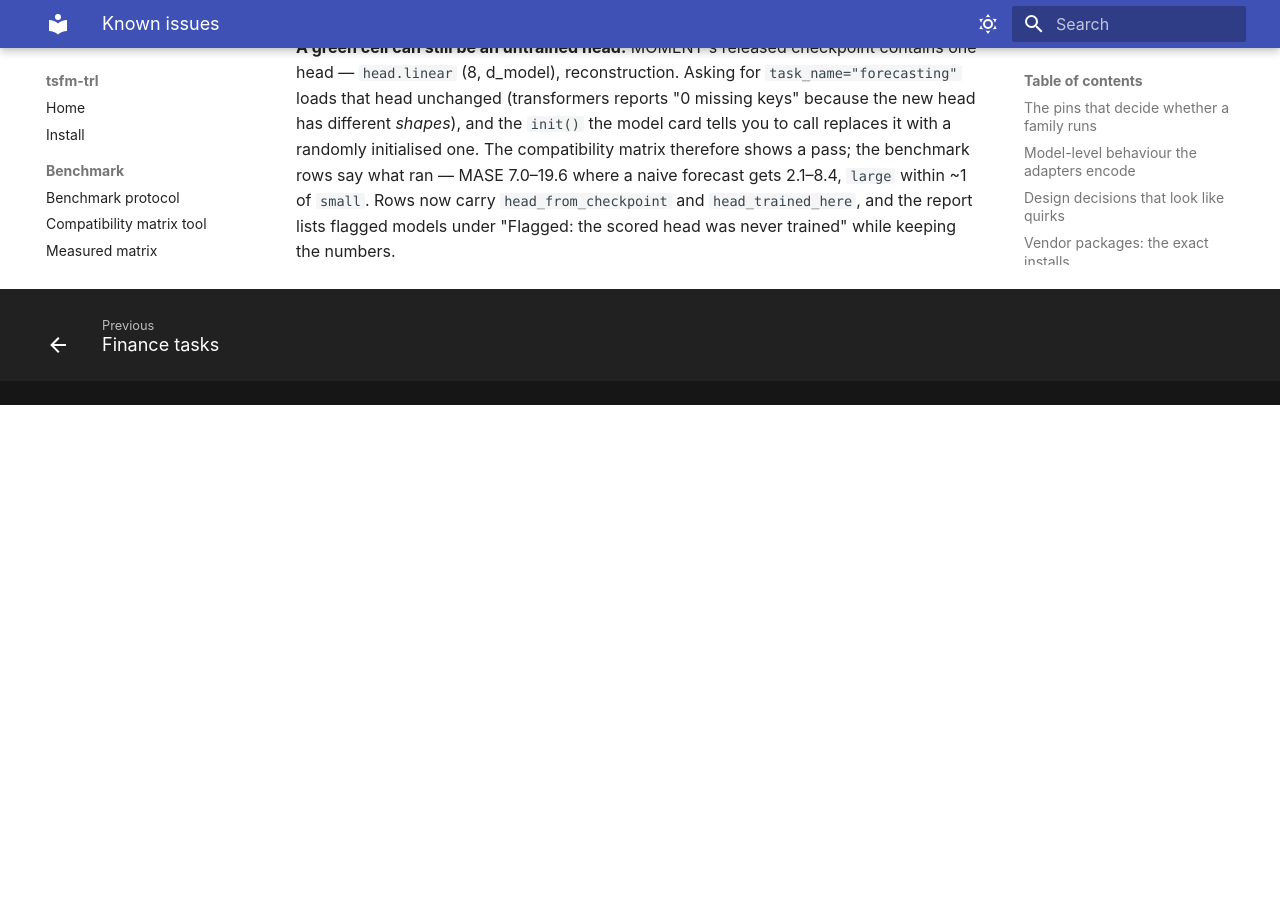
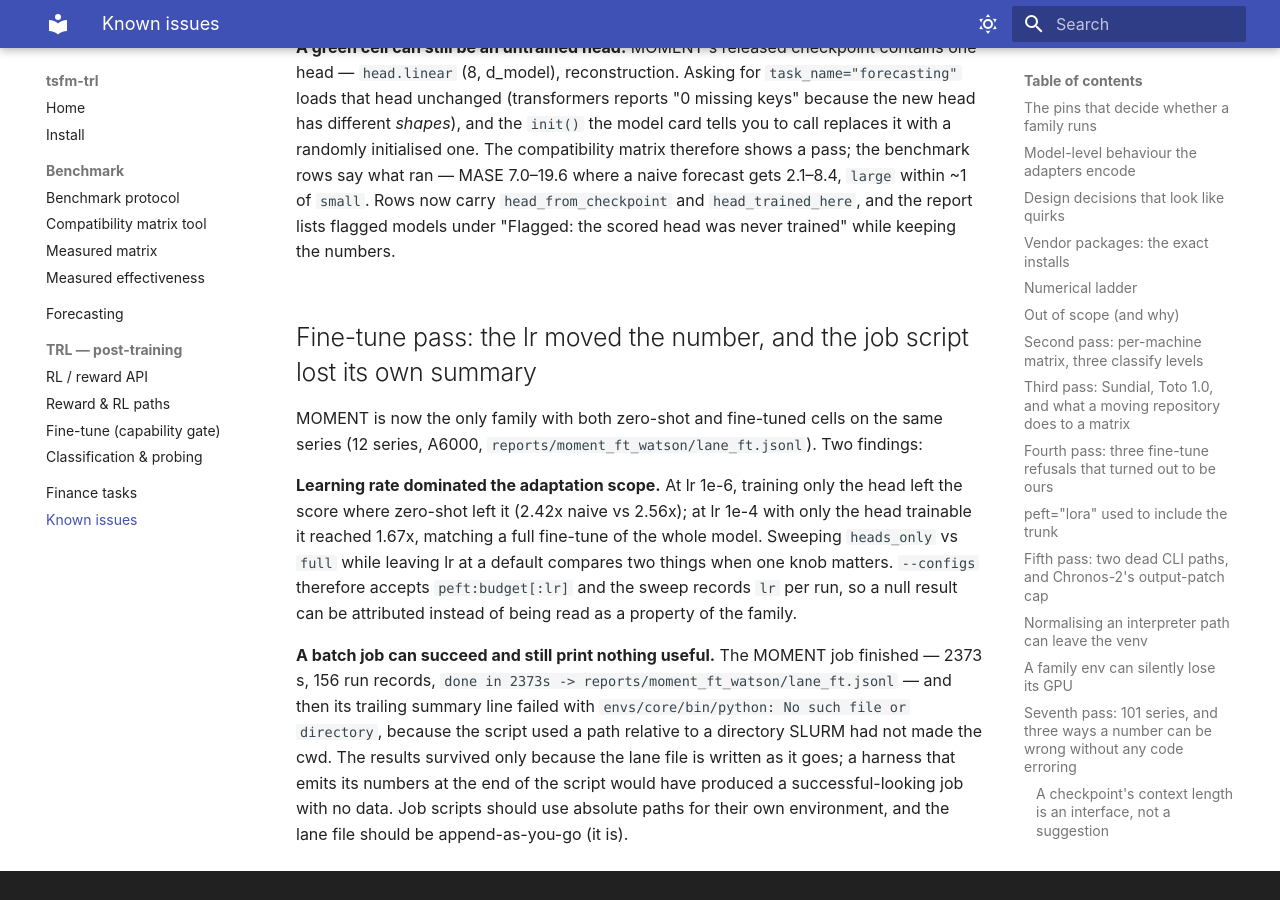
Before and after one commit to DobricLilujun/tsfm-trl, an MkDocs documentation site: the page built from docs/08_known_issues.md, in a window 1280 px wide and 900 px high, scrolled down 15692 px. Built offline with MkDocs 1.6.1 and Material for MkDocs 9.7.7, drawn with Linux system fonts in a browser that asks for light colours; before the commit the page ends 16097 px from its top, so only the background shows below that.

Commit message:
MOMENT fine-tune result, and the lr finding
Zero-shot vs fine-tuned on the same 12 series (MASE / naive, median): 2.56 -> 1.67 at h=21,
2.14 -> 1.55 at h=63 with only the head trainable at lr 1e-4; at lr 1e-6 the number barely
moves. Fine-tuning closes about a third of MOMENT's gap and it still loses to naive on 11 of
12 series. probes/watson/moment_ft_report.py reproduces the table from the lane file.

```diff
--- a/docs/08_known_issues.md
+++ b/docs/08_known_issues.md
@@ -567,3 +567,24 @@ rows say what ran — MASE 7.0–19.6 where a naive forecast gets 2.1–8.4, `la
 `small`. Rows now carry `head_from_checkpoint` and `head_trained_here`, and the report
 lists flagged models under "Flagged: the scored head was never trained" while keeping the
 numbers.
+
+## Fine-tune pass: the lr moved the number, and the job script lost its own summary
+
+MOMENT is now the only family with both zero-shot and fine-tuned cells on the same series
+(12 series, A6000, `reports/moment_ft_watson/lane_ft.jsonl`). Two findings:
+
+**Learning rate dominated the adaptation scope.** At lr 1e-6, training only the head left
+the score where zero-shot left it (2.42x naive vs 2.56x); at lr 1e-4 with only the head
+trainable it reached 1.67x, matching a full fine-tune of the whole model. Sweeping
+`heads_only` vs `full` while leaving lr at a default compares two things when one knob
+matters. `--configs` therefore accepts `peft:budget[:lr]` and the sweep records `lr` per
+run, so a null result can be attributed instead of being read as a property of the family.
+
+**A batch job can succeed and still print nothing useful.** The MOMENT job finished —
+2373 s, 156 run records, `done in 2373s -> reports/moment_ft_watson/lane_ft.jsonl` — and
+then its trailing summary line failed with `envs/core/bin/python: No such file or
+directory`, because the script used a path relative to a directory SLURM had not made the
+cwd. The results survived only because the lane file is written as it goes; a harness that
+emits its numbers at the end of the script would have produced a successful-looking job
+with no data. Job scripts should use absolute paths for their own environment, and the
+lane file should be append-as-you-go (it is).
--- a/docs/09_benchmark.md
+++ b/docs/09_benchmark.md
@@ -253,6 +253,35 @@ statement about fine-tuned checkpoints, or cross-context comparison of TTM again
 256-point models without reading the `ctx` column. Reproduce the table with
 `probes/trux/rank_pass3.py` over the merged JSONL files.
 
+### The one fine-tune measurement in this benchmark (MOMENT, watson A6000)
+
+The matrix says which families *can* be fine-tuned; only MOMENT has zero-shot and
+fine-tuned cells on the same series, because its zero-shot forecast head is randomly
+initialised and fine-tuning is the only way it becomes a forecaster. 12 series, ctx 256,
+120 fit steps from the train span, scored on the test span
+(`reports/moment_ft_watson/lane_ft.jsonl`, read it with
+`probes/watson/moment_ft_report.py`). MASE as a ratio to naive, median over the 12:
+
+| adaptation | lr | h=21 | h=63 |
+|---|---|---|---|
+| zero-shot (head untrained) | - | 2.56 | 2.14 |
+| heads_only | 1e-6 | 2.42 | 2.12 |
+| heads_only | default | 2.18 | 1.71 |
+| heads_only | **1e-4** | **1.67** | **1.55** |
+| full fine-tune | default | 1.70 | 1.54 |
+
+- Fine-tuning the head closes about a third of the gap and no more: MOMENT goes from 2.6x
+  naive to 1.67x naive and still loses to naive on 11 of 12 series. Some individual cells
+  do beat it (best 0.72 of naive at h=63), which is what you would expect on the few
+  series with structure a reconstruction-trained encoder can see.
+- **Learning rate mattered more than which weights were trainable.** lr 1e-6 barely moved
+  the number (2.42, close to zero-shot); lr 1e-4 with only the head trainable matched full
+  fine-tuning of the whole model. A fine-tune comparison that leaves lr at a framework
+  default can conclude "this family does not adapt" when the truth is "this lr does
+  nothing".
+- Every fine-tuned row carries `head_from_checkpoint: false, head_trained_here: true`, so
+  the table cannot be misread as a pretrained forecast head.
+
 ## What is *not* done yet (so nobody reads it in)
 
 * The effectiveness sweep that *has* been run is zero-shot only: 46 registry models ×
```
Also changed, not shown: 2 other files.
